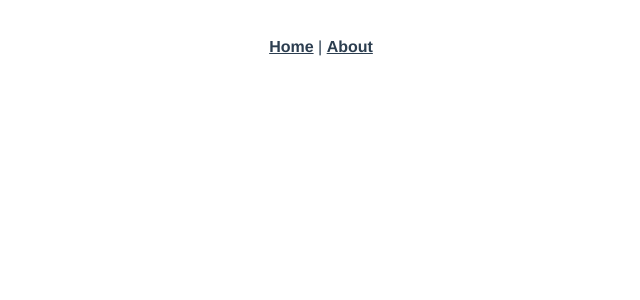
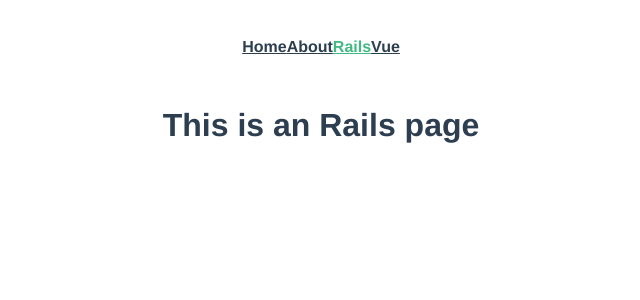
Before and after one commit to koideshogo/Vue-Portfolio, a Vue app: page /rails in a window 1280 px wide. Shown: the top 300 px of the page, without its empty margins (319-959 px from the left). Built offline with nearby package versions, Linux system fonts and the light colour scheme.

Commit message:
SettingVueRouter

```diff
--- a/src/App.vue
+++ b/src/App.vue
@@ -1,8 +1,10 @@
 <template>
   <div id="app">
     <div id="nav">
-      <router-link to="/">Home</router-link> |
+      <router-link to="/">Home</router-link>
       <router-link to="/about">About</router-link>
+      <router-link to="/rails">Rails</router-link>
+      <router-link to="/vue">Vue</router-link>
     </div>
     <router-view/>
   </div>
--- a/src/router/index.js
+++ b/src/router/index.js
@@ -13,10 +13,17 @@ Vue.use(VueRouter)
   {
     path: '/about',
     name: 'About',
-    // route level code-splitting
-    // this generates a separate chunk (about.[hash].js) for this route
-    // which is lazy-loaded when the route is visited.
     component: () => import(/* webpackChunkName: "about" */ '../views/About.vue')
+  },
+  {
+    path: '/rails',
+    name: 'Rsils',
+    component: () => import(/* webpackChunkName: "about" */ '../views/Rails.vue')
+  },
+  {
+    path: '/vue',
+    name: 'Vue',
+    component: () => import(/* webpackChunkName: "about" */ '../views/Vue.vue')
   }
 ]
 
--- /dev/null
+++ b/src/views/Rails.vue
@@ -0,0 +1,5 @@
+<template>
+  <div class="about">
+    <h1>This is an Rails page</h1>
+  </div>
+</template>
--- /dev/null
+++ b/src/views/Vue.vue
@@ -0,0 +1,5 @@
+<template>
+  <div class="about">
+    <h1>This is an Vue page</h1>
+  </div>
+</template>
```
